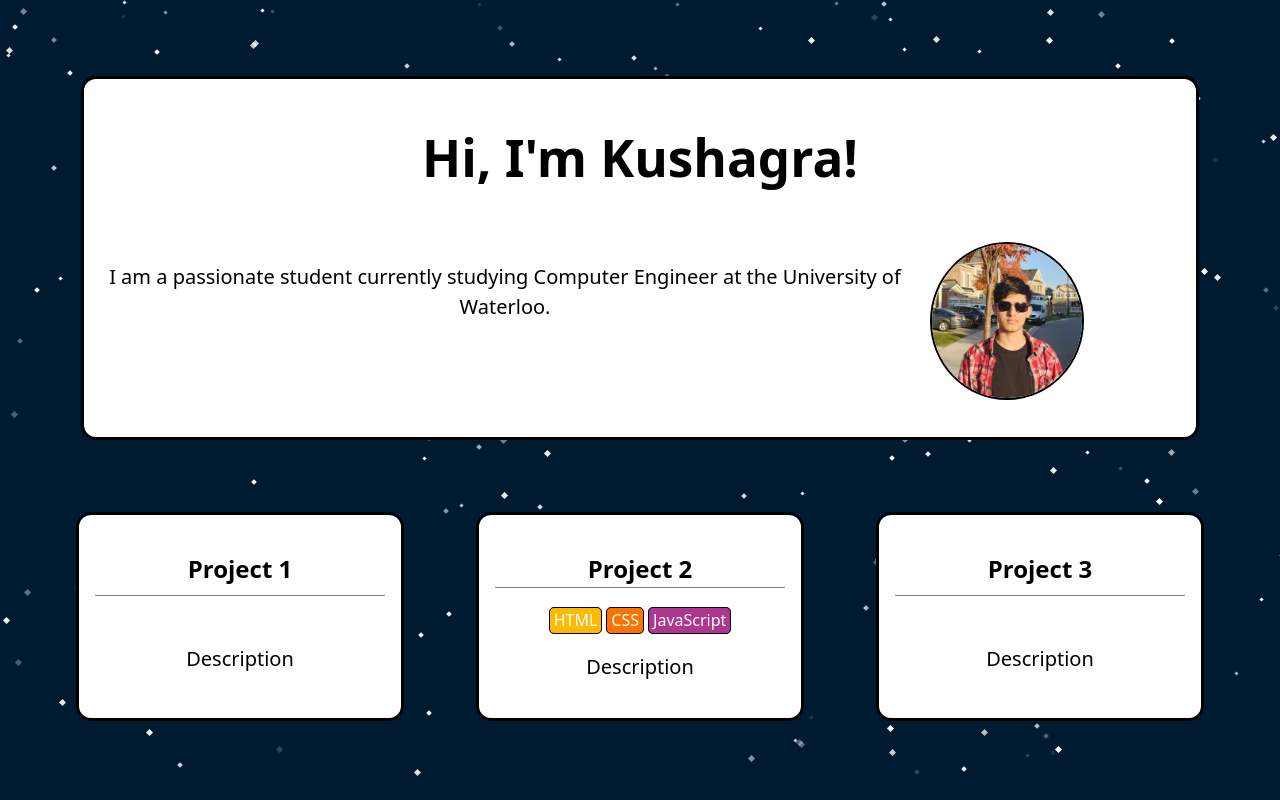
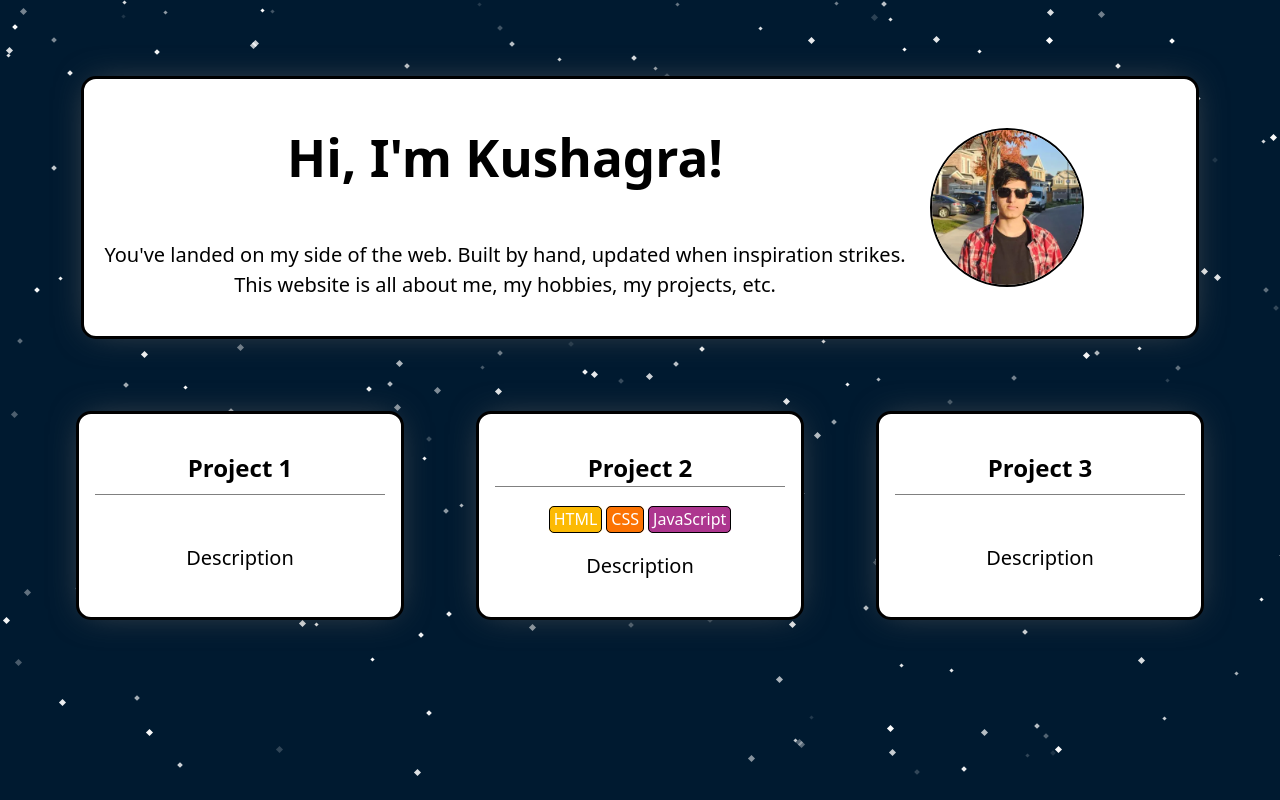
Before and after one commit to Kushagra-Pant/my-website, a React (Vite) app: page / in a window 1280 px wide. Built offline with nearby package versions, Linux system fonts and the light colour scheme.

Commit message:
Enhance website structure and content: update package.json scripts, improve WideCard component with title and content, and refine card styles with animations.

```diff
--- a/package.json
+++ b/package.json
@@ -3,11 +3,14 @@
   "private": true,
   "version": "0.0.0",
   "type": "module",
+  "homepage": "https://kushagra-pant.github.io/my-website/",
   "scripts": {
     "dev": "vite",
     "build": "tsc -b && vite build",
     "lint": "eslint .",
-    "preview": "vite preview"
+    "preview": "vite preview",
+    "predeploy": "npm run build",
+    "deploy": "gh-pages -d dist"
   },
   "dependencies": {
     "bootstrap": "^5.3.8",
--- a/src/App.tsx
+++ b/src/App.tsx
@@ -7,7 +7,7 @@ function App() {
   return(
     <>
     {/* <Background></Background> */}
-      <WideCard title="Hi, I'm Kushagra!" imageSrc='/public/profile-pic.png' content="I am a passionate student currently studying Computer Engineer at the University of Waterloo.">
+      <WideCard title="Hi, I'm Kushagra!" imageSrc='/public/profile-pic.png' content="You've landed on my side of the web. Built by hand, updated when inspiration strikes. This website is all about me, my hobbies, my projects, etc. ">
       </WideCard>
       <div className="cardContainer">
         <Card title="Project 1" content="Description"></Card>
--- a/src/Card/WideCard.tsx
+++ b/src/Card/WideCard.tsx
@@ -12,12 +12,14 @@ function WideCard({title, content, imageSrc=""}: CardProps) {
 
   if(imageSrc == ""){elements.push(
       <div style={{ width: "100%" }}>
+        <h1>{title}</h1>
         <p>{content}</p>
       </div>
     );
   } else {
     elements.push(
-      <div style={{ width: "75%",  margin: "0", display: "grid", paddingTop: "2%"}}>
+      <div style={{ width: "75%",  margin: "0", display: "grid"}}>
+        <h1>{title}</h1>
         <p>{content}</p>
       </div>
     );
@@ -30,7 +32,6 @@ function WideCard({title, content, imageSrc=""}: CardProps) {
 
   return(
         <div className="card widecard">
-            <h1>{title}</h1>
             <div style={{display: "inline-flex"}}>
               {elements}
             </div>
--- a/src/Card/card.css
+++ b/src/Card/card.css
@@ -6,6 +6,16 @@
   margin: 3%;
   padding: 16px;
   width: 30%;
+  animation: pulseShadow 3s infinite linear;
+}
+
+@keyframes pulseShadow {
+  0%, 100% {
+    box-shadow: 0 0 0 0;
+  }
+  50% {
+    box-shadow: 0 0 100px -30px #FFFFFF;
+  }
 }
 
 .widecard{
@@ -19,4 +29,9 @@ p {
 img {
   border-radius: 100%;
   border: 2px black solid;
+  transition: transform 0.3s ease-in-out;
 }
+
+img:hover{
+  transform: scale(1.15);
+}
```
